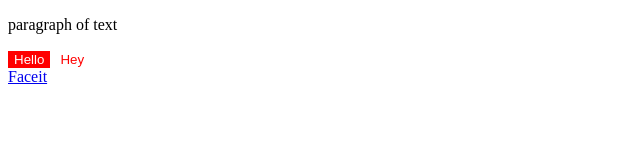
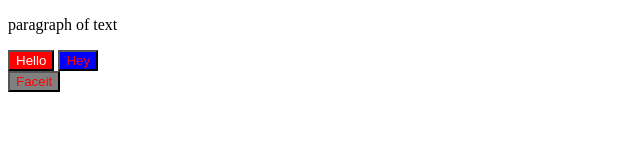
Before and after one commit to Prote-gg/Prote-gg.github.io, a plain HTML site: page index.html in a window 1280 px wide. Shown: the whole page, without its empty margins (0-640 px from the left). Drawn offline with Linux system fonts and the light colour scheme.

Commit message:
faceit button

```diff
--- a/index.html
+++ b/index.html
@@ -15,5 +15,5 @@
 <br>
 
 <a href = https://www.faceit.com/en/players/Protegg target = "_blank">
-Faceit
+<button class = "faceit-button"> Faceit </button>
 </a>
--- a/styles.css
+++ b/styles.css
@@ -1,11 +1,16 @@
 .hello-button{
     background-color: red;
     color: white;
-    border: none;
+
 }
 
 .hey-button{
-    background-color: white;
+    background-color: blue;
     color: red;
-    border: none;
+
 }
+
+.faceit-button{
+    background-color: grey;
+    color: red;
+}
```
